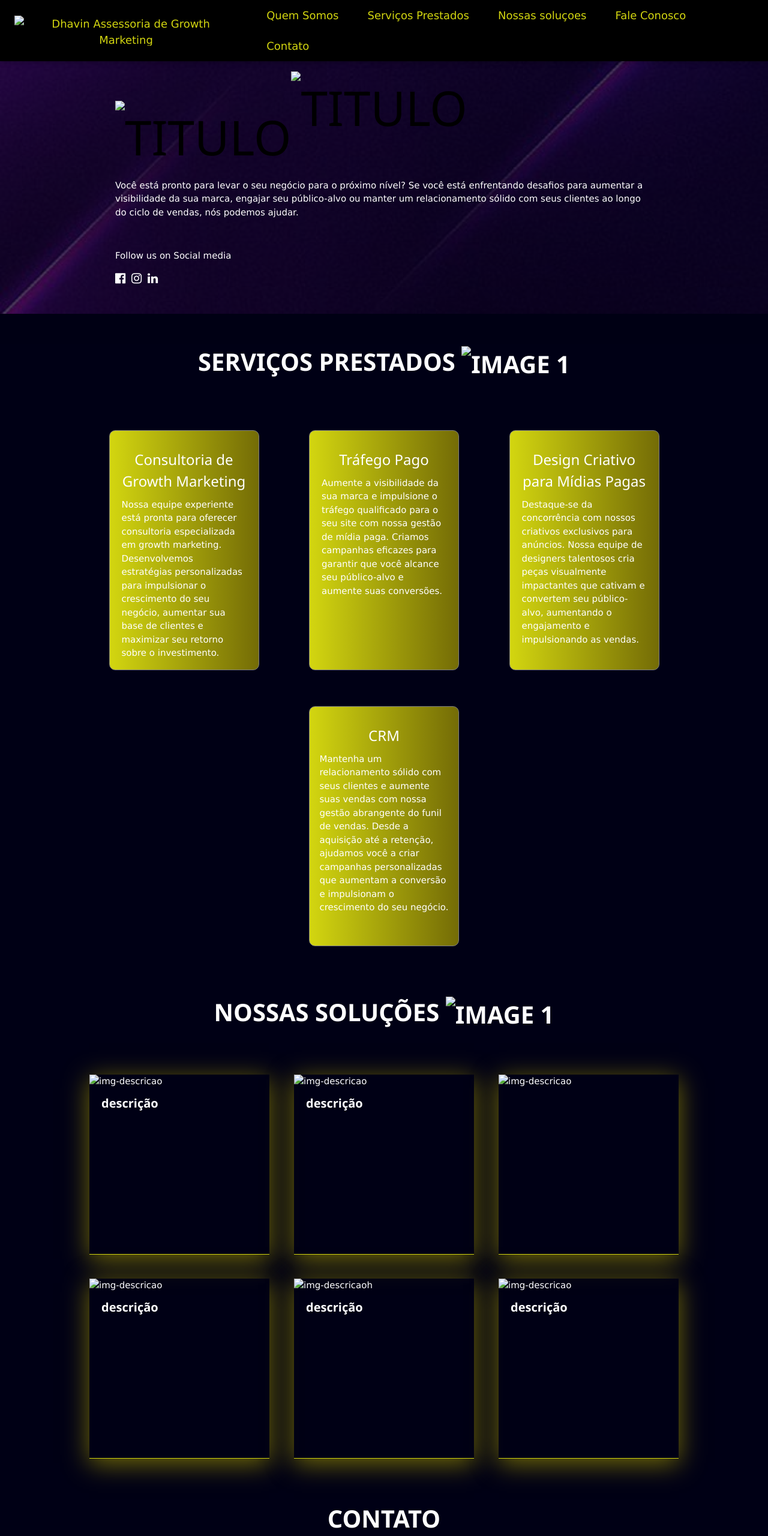
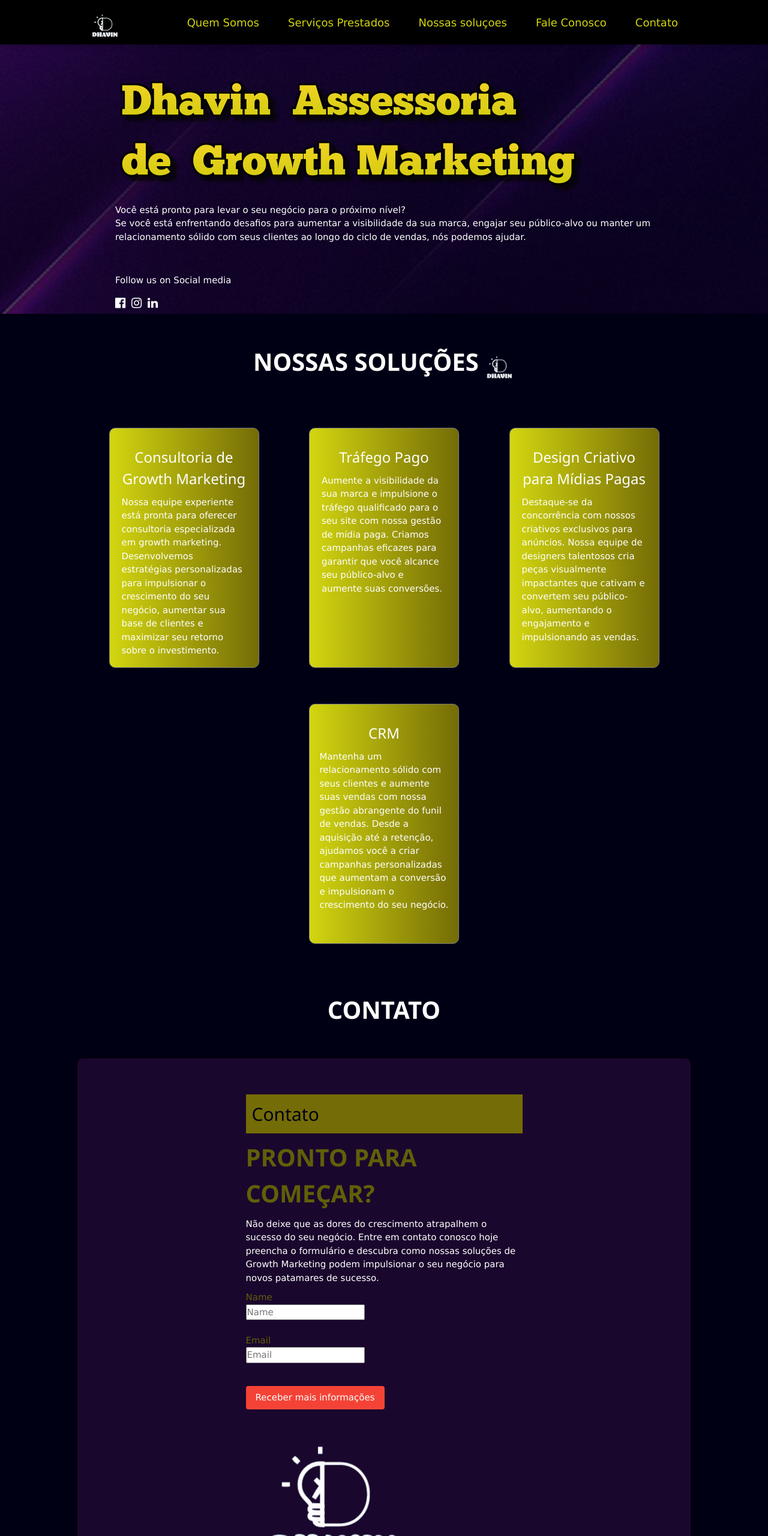
Before and after one commit to Ivoneide01/Dhavin-Assessoria, a website with bundled scripts: page index.html in a window 1280 px wide. Shown: the top 2560 px of the page at 60% size. Built offline with nearby package versions, Linux system fonts and the light colour scheme; files whose address does not match are found by name.

Commit message:
imgs-local

```diff
--- a/index.html
+++ b/index.html
@@ -17,7 +17,7 @@
       <div class="w3-bar  w3-card w3-left-align w3-large heeder-large-screen" style="background-color: black" >
         <a class="w3-bar-item w3-button w3-hide-medium w3-hide-large w3-right w3-padding-large w3-hover-black w3-large " href="javascript:void(0);" onclick="myFunction()" title="Toggle Navigation Menu"><i class="fa fa-bars"></i></a>
         <a href="#about" class="w3-bar-item w3-button w3-padding-large w3-hover-black">
-          <img src="/img/essa-daqui.png" alt="Dhavin Assessoria de Growth Marketing" style="height: 50px;">
+          <img src="/Dhavin/Dhavin/img/dhavin-atual-removebg-preview-copia.png" alt="Dhavin Assessoria de Growth Marketing" style="height: 50px;">
       </a>
 
         <div >
@@ -44,14 +44,13 @@
          <div class="hero" id="about">
            <div class="hero-description">
              <div class="hero-text">
-              <h1 class="hero-title" style="margin-top: 50px;"><img src="/img/titulo-1.png" alt="titulo"></h1>
-              <h1 class="hero-title" style="margin-top: 1px;"><img src="/img/titulo-2.png" alt="titulo"></h1>
-              <p>
-                Você está pronto para levar o seu negócio para o próximo nível?
+              <h1 class="hero-title" style="margin-top: 50px;"><img src="/Dhavin/Dhavin/img/titulo-1.png" alt="titulo"></h1>
+              <h1 class="hero-title" style="margin-top: 1px;"><img src="/Dhavin/Dhavin/img/titulo-2.png" alt="titulo"></h1>
+              <p>Você está pronto para levar o seu negócio para o próximo nível?</p>
 
-Se você está enfrentando desafios para aumentar a visibilidade da sua marca, engajar seu público-alvo ou manter um relacionamento sólido com seus clientes ao longo do ciclo de vendas, nós podemos ajudar.
 
-              </p>
+<p>Se você está enfrentando desafios para aumentar a visibilidade da sua marca, engajar seu público-alvo ou manter um relacionamento sólido com seus clientes ao longo do ciclo de vendas, nós podemos ajudar.</p>
+
               <span class="w3-text-white social" style="margin-top:050px">
                 <p >Follow us on Social media</p>
                 <div class="w3-margin-top">
@@ -65,7 +64,7 @@
          </div>
       </section>
       <main style="padding-bottom:40px ;">
-        <h2 class="title" id="projects">Serviços Prestados <img src="/img/img-1.png" class="img_gallery" alt="image 1" width="150"></h2>
+        <h2 class="title" id="projects">Nossas Soluções <img src="/Dhavin/Dhavin/img/dhavin-atual-removebg-preview-copia.png" class="img_gallery" alt="image 1" width="50"></h2>
         <div class="games">
           <div class="game-list">
             <h3>Consultoria de Growth Marketing</h3>
@@ -93,82 +92,6 @@
 
         </div>
 
-        <div class="store" id="Certificados">
-          <h2 class="title">Nossas Soluções <img src="/img/img-1.png" class="img_gallery" alt="image 1" width="150"></h2>
-
-         <div class="game-store">
-
-           <div class="Certificado-list">
-             <div class="Certificado-image">
-               <img src="/" alt="img-descricao"/>
-             </div>
-             <div class="store-text-description">
-              <h4>descrição</h4>
-              <span> </span>
-              <span></span>
-             </div>
-
-           </div>
-           <div class="Certificado-list">
-             <div class="Certificado-image">
-               <img src="/" alt="img-descricao"/>
-             </div>
-             <div class="store-text-description">
-               <h4>descrição</h4>
-               <span> </span>
-               <span></span>
-             </div>
-
-           </div>
-           <div class="Certificado-list">
-             <div class="Certificado-image">
-               <img src="/" alt="img-descricao"/>
-             </div>
-             <div class="store-text-description">
-               <h4></h4>
-               <span> </span>
-               <span></span>
-             </div>
-
-           </div>
-           <div class="Certificado-list">
-             <div class="Certificado-image">
-               <img src="/"  alt="img-descricao"/>
-             </div>
-             <div class="store-text-description">
-               <h4>descrição</h4>
-               <span> </span>
-               <span></span>
-             </div>
-
-           </div>
-           <div class="Certificado-list">
-             <div class="Certificado-image">
-               <img src="/" alt="img-descricaoh"/>
-             </div>
-             <div class="store-text-description">
-               <h4>descrição</h4>
-               <span>  </span>
-               <span></span>
-             </div>
-
-           </div>
-           <div class="Certificado-list">
-             <div class="Certificado-image">
-               <img src="/" alt="img-descricao"/>
-             </div>
-             <div class="store-text-description">
-               <h4>descrição</h4>
-               <span>  </span>
-               <span></span>
-             </div>
-
-           </div>
-
-         </div>
-       </div>
-
-
       <div class="event" id="talk" >
         <h2 class="title">Contato</h2>
 
@@ -191,7 +114,7 @@
                 <button type="submit" class="w3-btn w3-red w3-margin-top w3-round">Receber mais informações</button>
               </form>
           <div class="event-image">
-            <img src="/img/essa-daqui.png"/>
+            <img src="/Dhavin/Dhavin/img/dhavin-atual-removebg-preview-copia.png"/>
           </div>
 
         </div>
```
Also changed, not shown: Dhavin/Dhavin/img/dhavin-atual-removebg-preview-copia.png (added), Dhavin/Dhavin/img/logo-dravin.png (added).
